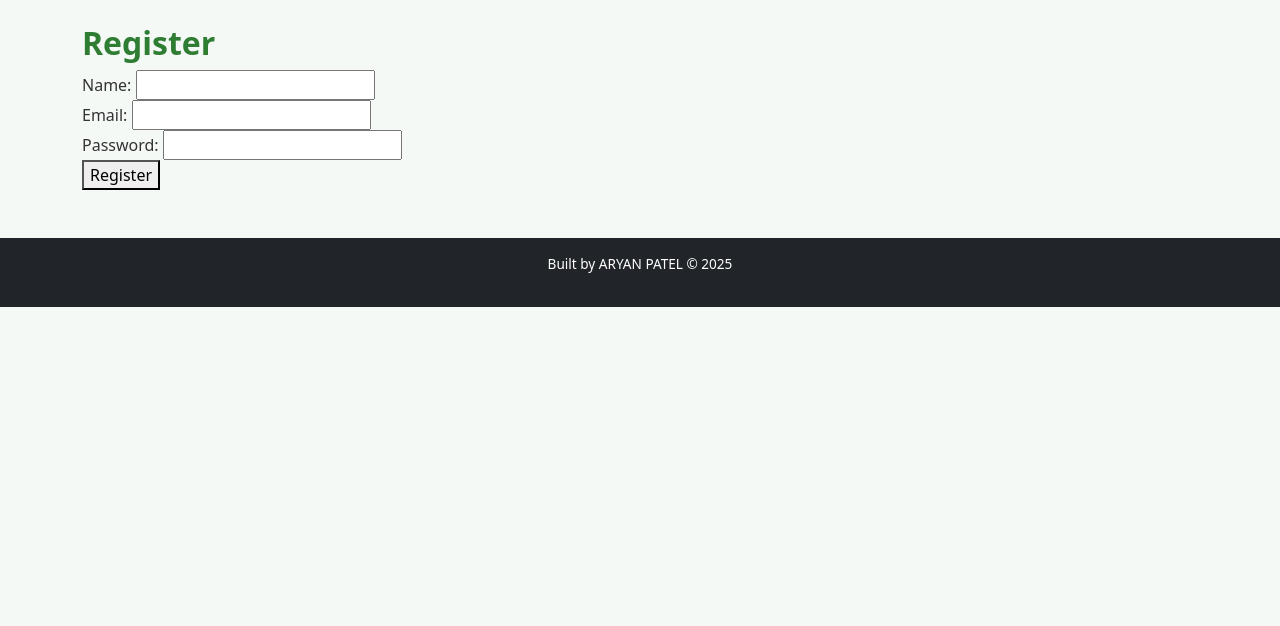
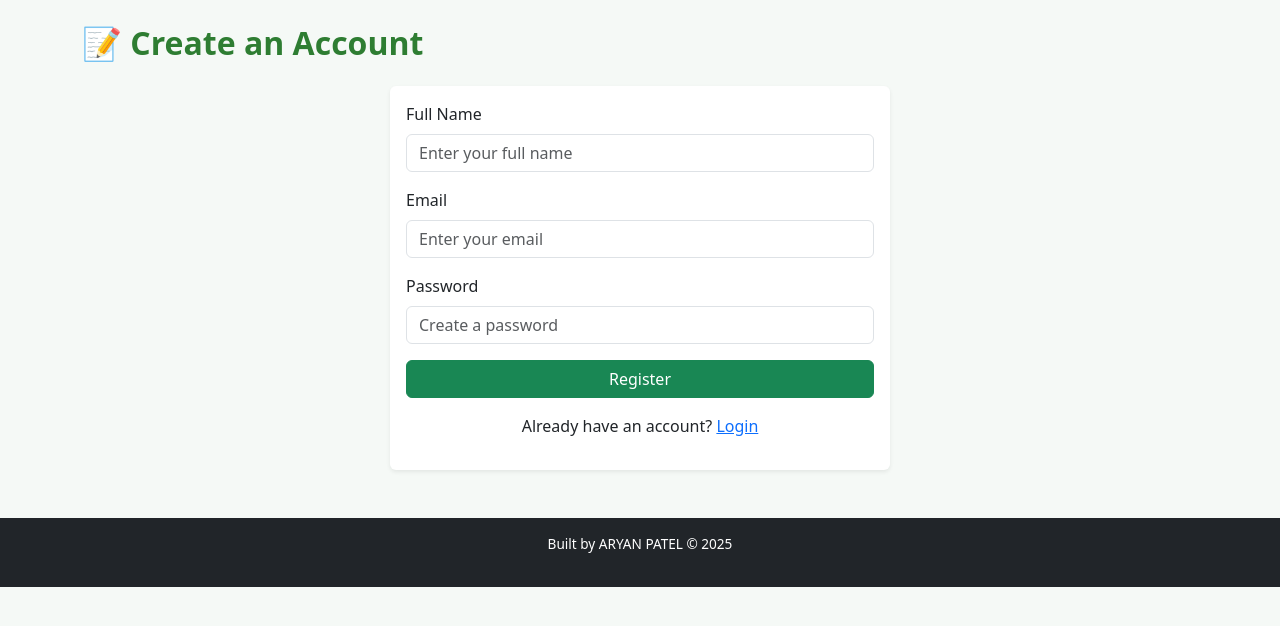
Before and after one commit to Immortal-here/EcoTrack, a Flask app: page /register in a window 1280 px wide. Shown: the part 56-682 px from the top of the page. Run offline with Flask 3, Linux system fonts and the light colour scheme.

Commit message:
Revamp registration form with Bootstrap styling
Signed-off-by: Immortal-here <aryanpatel01122006@gmail.com>

```diff
--- a/templates/register.html
+++ b/templates/register.html
@@ -1,10 +1,35 @@
 {% extends "base.html" %}
 {% block content %}
-  <h2>Register</h2>
-  <form method="post">
-    <label>Name: <input type="text" name="name" required></label><br>
-    <label>Email: <input type="email" name="email" required></label><br>
-    <label>Password: <input type="password" name="password" required></label><br>
-    <button type="submit">Register</button>
-  </form>
+  <h2 class="mb-4">📝 Create an Account</h2>
+
+  <div class="card shadow-sm border-0 mx-auto" style="max-width: 500px;">
+    <div class="card-body">
+      <form method="POST" action="{{ url_for('register') }}">
+        <!-- Name -->
+        <div class="mb-3">
+          <label for="name" class="form-label">Full Name</label>
+          <input type="text" class="form-control" id="name" name="name" placeholder="Enter your full name" required>
+        </div>
+
+        <!-- Email -->
+        <div class="mb-3">
+          <label for="email" class="form-label">Email</label>
+          <input type="email" class="form-control" id="email" name="email" placeholder="Enter your email" required>
+        </div>
+
+        <!-- Password -->
+        <div class="mb-3">
+          <label for="password" class="form-label">Password</label>
+          <input type="password" class="form-control" id="password" name="password" placeholder="Create a password" required>
+        </div>
+
+        <!-- Submit -->
+        <button type="submit" class="btn btn-success w-100">Register</button>
+      </form>
+
+      <p class="text-center mt-3">
+        Already have an account? <a href="{{ url_for('login') }}">Login</a>
+      </p>
+    </div>
+  </div>
 {% endblock %}
```
